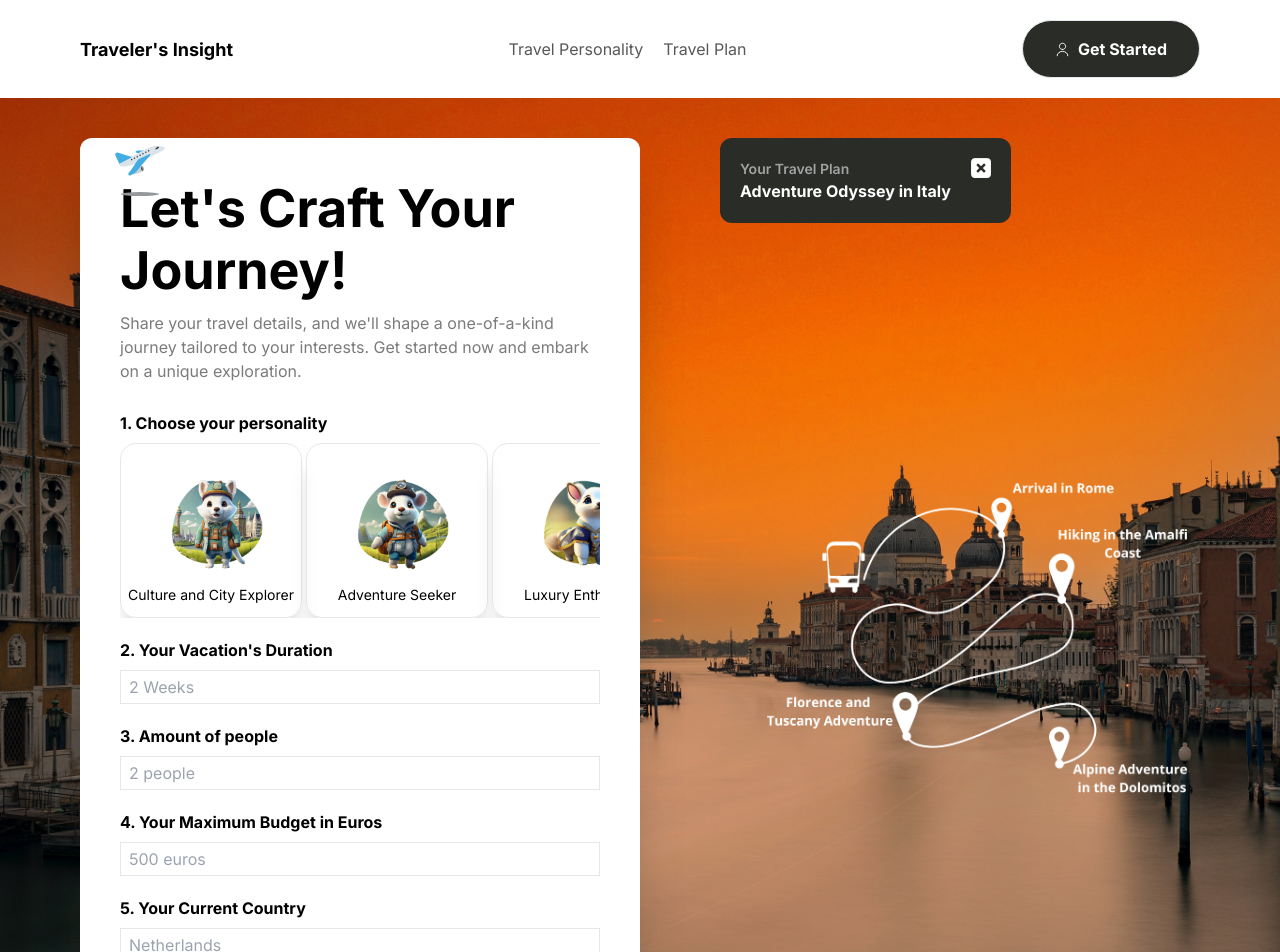
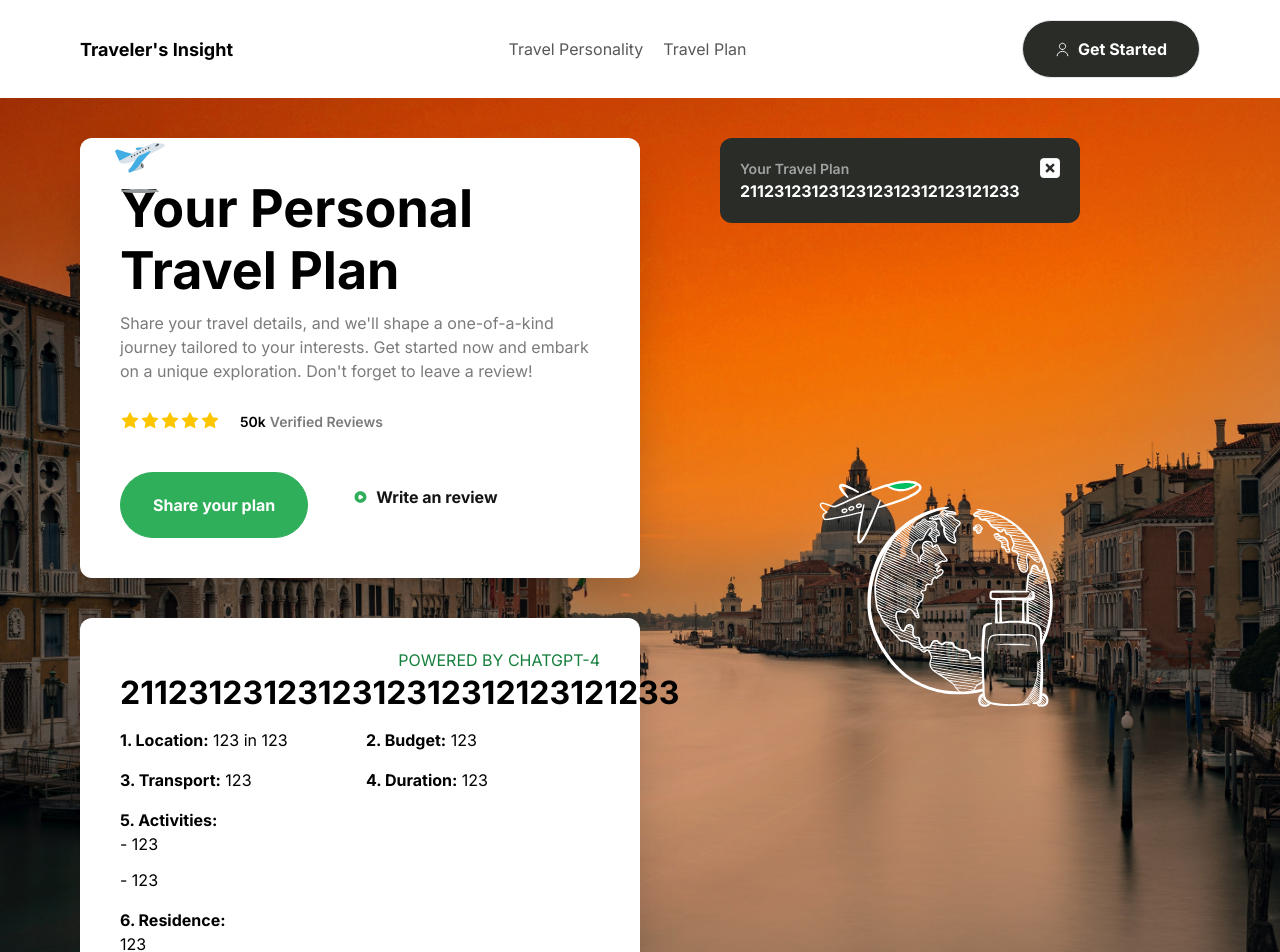
Before and after one commit to alessndro/TravelApp, a Next.js app: page /travelItenary in a window 1280 px wide. Shown: the top 952 px of the page. Built offline with nearby package versions, Linux system fonts and the light colour scheme.

Commit message:
changes in ui travelplan

```diff
--- a/components/TravelPlan.tsx
+++ b/components/TravelPlan.tsx
@@ -14,15 +14,15 @@ export default function travelPlan() {
     })
     // Initialise generatedPlan
     const [generatedPlan, setGeneratedPlan] = React.useState({
-        title: '',
-        destination_city: '',
-        destination_country: '',
-        transport_method: '',
-        transport_time: '',
-        budget: '',
-        activities: [],
-        residence: "",
-        short_summary: ""
+        title: '2112312312312312312312123121233',
+        destination_city: '123',
+        destination_country: '123',
+        transport_method: '123',
+        transport_time: '123',
+        budget: '123',
+        activities: ['123','123'],
+        residence: "123",
+        short_summary: "123"
     });
 
     // Initialise loading and error
@@ -192,11 +192,12 @@ return (
                 </div>
             </div>
             <div className='relative z-20 bg-white flex flex-1 flex-col shadow-2xl rounded-xl p-10'>
-                <div>
-                    <h3 className='bold-20 lg:bold-32 my-2 lg:my-4'>{generatedPlan.title}</h3>
+                <div className='relative'>
+                    <h3 className='bold-20 lg:bold-32 my-2 mb-4 lg:my-4'>{generatedPlan.title}</h3>
+                    <p className='regular-16 absolute top-[-10px] right-0 text-green-700'>POWERED BY CHATGPT-4</p>
                     <div className='flex gap-3 flex-col w-full md:flex-row my-2 lg:my-4'>
-                        <p className='md:w-1/2'><span className='bold-16'>1. Location:</span>{generatedPlan.destination_city} in {generatedPlan.destination_country} </p>
-                        <p className='md:w-1/2'><span className='bold-16'>2. Budget:</span>  €{generatedPlan.budget}</p>
+                        <p className='md:w-1/2'><span className='bold-16'>1. Location:</span> {generatedPlan.destination_city} in {generatedPlan.destination_country} </p>
+                        <p className='md:w-1/2'><span className='bold-16'>2. Budget:</span>  {generatedPlan.budget}</p>
                     </div>
                     <div className='flex gap-3 flex-col w-full md:flex-row my-2 mb-3 lg:my-4'>
                         <p className='md:w-1/2'><span className='bold-16'>3. Transport:</span> {generatedPlan.transport_method}</p>
```
